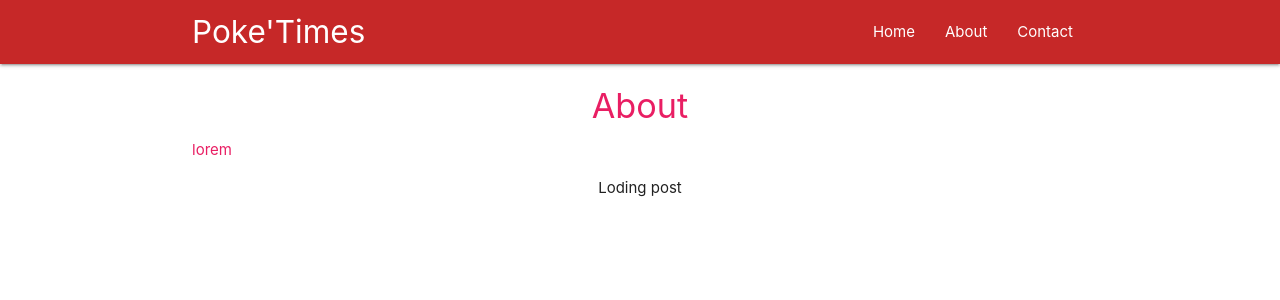
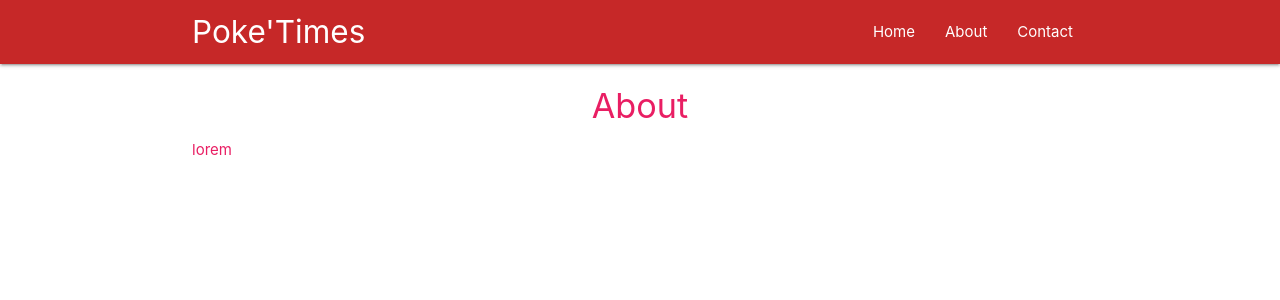
Before and after one commit to 409915016/react-simple, a React (Create React App) app: page /about in a window 1280 px wide. Shown: the top 300 px of the page. Built offline with nearby package versions, Linux system fonts and the light colour scheme; no server answers.

Commit message:
route switch

```diff
--- a/src/App.js
+++ b/src/App.js
@@ -4,7 +4,7 @@
 import Contact from './components/Contact'
 import About from './components/About'
 import Post from './components/Post'
-import { BrowserRouter, Route } from "react-router-dom"
+import { BrowserRouter, Route, Switch } from "react-router-dom"
 
 class App extends Component {
   render() {
@@ -12,10 +12,12 @@
         <BrowserRouter>
             <div className="App">
                 <NavBar />
-                <Route exact path="/" component={Home}/>
-                <Route path="/about" component={About}/>
-                <Route path="/contact" component={Contact}/>
-                <Route path="/:post_id" component={Post}/>
+                <Switch>
+                  <Route exact path="/" component={Home}/>
+                  <Route path="/about" component={About}/>
+                  <Route path="/contact" component={Contact}/>
+                  <Route path="/:post_id" component={Post}/>
+                </Switch>
             </div>
         </BrowserRouter>
 
```
